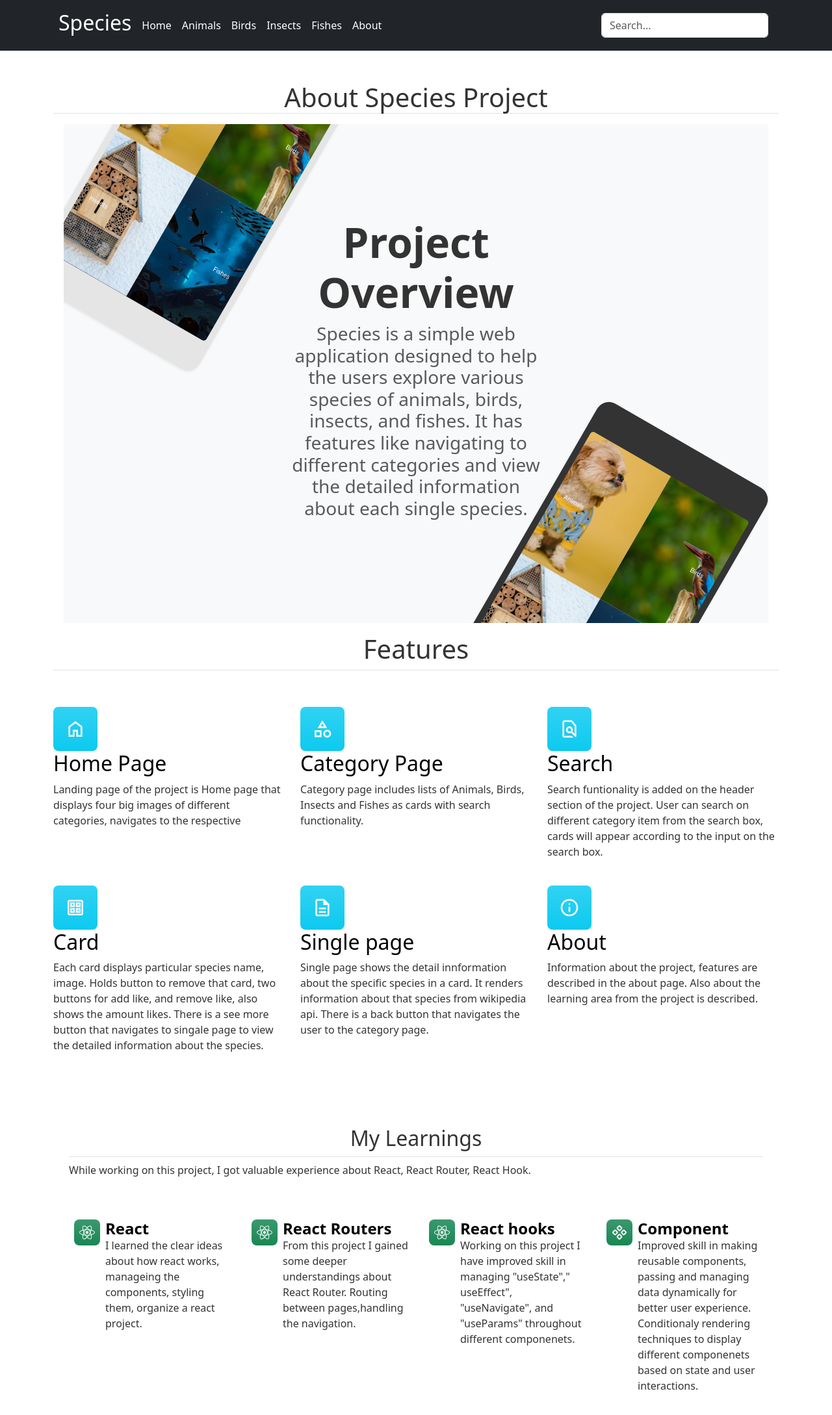
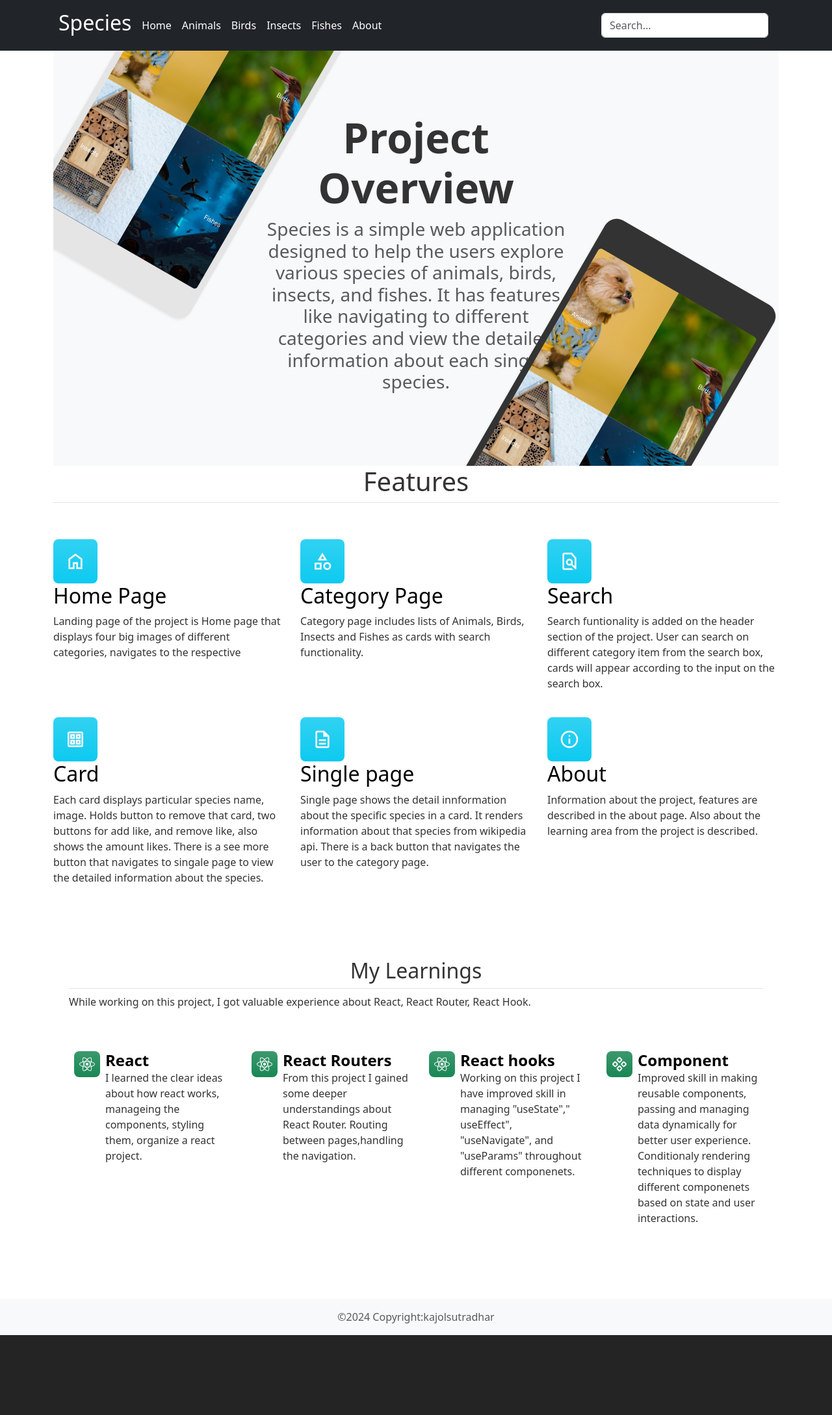
Before and after one commit to the-sankari/species, a React (Vite) app: page /about in a window 1280 px wide. Shown: the top 2178 px of the page at 65% size. After the commit the page ends 2055 px from the top, so only its background shows below. Built offline with nearby package versions, Linux system fonts and the light colour scheme.

Commit message:
Updated footer, card see more button

```diff
--- a/src/components/Card.jsx
+++ b/src/components/Card.jsx
@@ -44,7 +44,7 @@ export default function Card({ name, likes, addLike, removeCard, removeLike }) {
             </div>
             <div className="col">
               {/* Button to remove a like */}
-              <button type="button" className="heart-btn">
+              <button type="button" className="heart-btn ">
                 <span
                   className="material-symbols-outlined "
                   onClick={removeLike}
@@ -56,8 +56,8 @@ export default function Card({ name, likes, addLike, removeCard, removeLike }) {
           </div>
         </div>
       </div>
-      <div>
-        <Link to={name}>See more</Link>
+      <div className="text-center p-2">
+        <Link className="btn btn-outline-info" to={name}>See more</Link>
       </div>
     </div>
   );
--- a/src/components/Footer.jsx
+++ b/src/components/Footer.jsx
@@ -1,8 +1,13 @@
-
 export default function Footer() {
   return (
-    <footer>
-      <small>copyright &copy;kajol sutra dhar 2024</small>
-    </footer>
-  )
+    <>
+      <footer className="footer mt-auto py-3 bg-body-tertiary ">
+        <div className="container text-center">
+          <span className="text-muted">
+            &copy;2024 Copyright:{"kajolsutradhar"}
+          </span>
+        </div>
+      </footer>
+    </>
+  );
 }
--- a/src/routes/About.jsx
+++ b/src/routes/About.jsx
@@ -4,9 +4,8 @@ import { LuComponent } from "react-icons/lu";
 
 const About = () => {
   return (
-    <div className="about py-5">
-      <h1 className=" border-bottom text-center">About Species Project</h1>
-      <div className="position-relative overflow-hidden p-3 p-md-5 m-md-3 text-center bg-body-tertiary">
+    <div className="about">
+      <div className="position-relative overflow-hidden  text-center bg-body-tertiary">
         <div className="col-md-6 p-lg-5 mx-auto my-5">
           <h1 className="display-3 fw-bold">Project Overview</h1>
           <h3 className="fw-normal text-muted mb-3">
```
